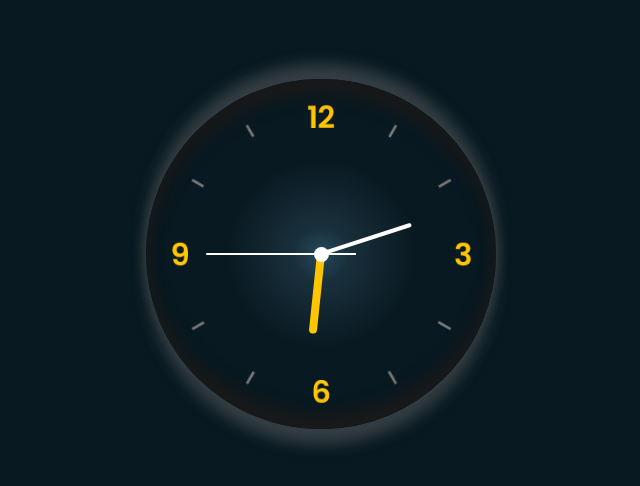
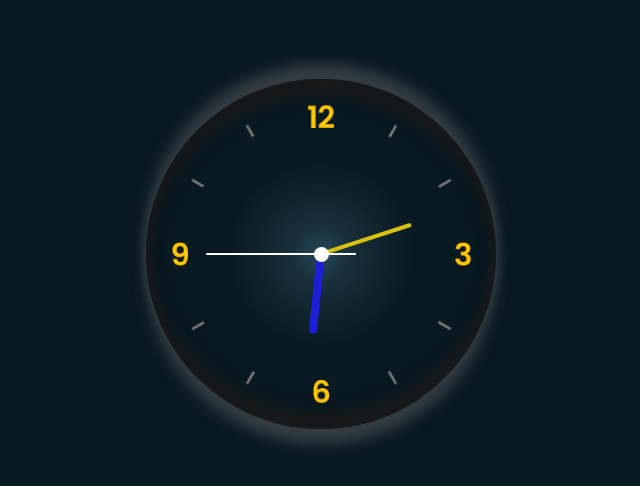
Before and after one commit to Andrew-Rand/JavaScriptCode, a plain HTML site: page analog_clock/index_anclk.html in a window 1280 px wide. Shown: the part 146-632 px from the top of the page, without its empty margins (319-959 px from the left). Drawn offline with Linux system fonts and the light colour scheme.

Commit message:
setdigit

```diff
--- a/analog_clock/style_anclk.css
+++ b/analog_clock/style_anclk.css
@@ -71,7 +71,7 @@ body{
     position: absolute;
     width: 8px;
     height: 80px;
-    background-color: #ffc600;
+    background-color: #1c1fd6;
     z-index: 10;
     border-radius: 6px 6px 0 0;
 }
@@ -80,7 +80,7 @@ body{
     position: absolute;
     width: 4px;
     height: 90px;
-    background-color: #fff;
+    background-color: rgb(212, 193, 19);
     z-index: 11;
     border-radius: 6px 6px 0 0;
 }
```
